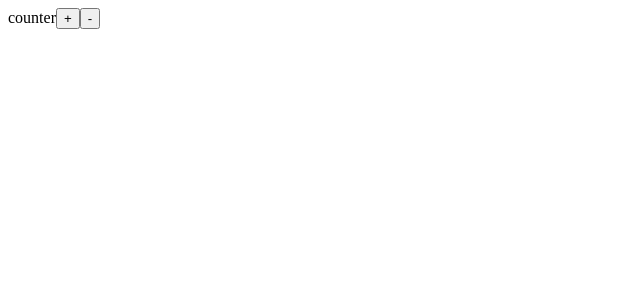
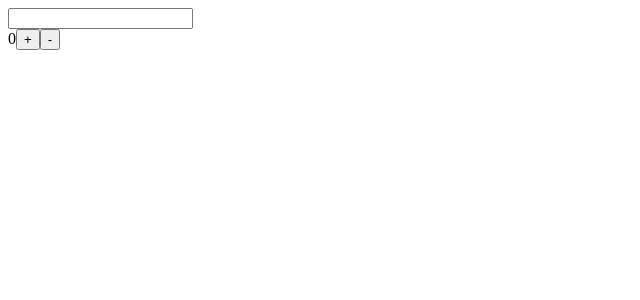
Before and after one commit to dngwoo/react-typescript-tutorial, a React (Create React App) app: page / in a window 1280 px wide. Shown: the top 300 px of the page, without its empty margins (0-640 px from the left). Built offline with nearby package versions, Linux system fonts and the light colour scheme.

Commit message:
input 이벤트 넘겨보기

```diff
--- a/src/App2.tsx
+++ b/src/App2.tsx
@@ -1,13 +1,16 @@
 import React, { Component } from 'react'
+import { Form, Input } from './input'
 import Number from './Number'
 
 interface IState{
-    counter: number
+    counter: number;
+    value: string;
 }
 
 class App extends Component<{}, IState>{ // P는 props, S는 state를 의미한다.
     state = {
-        counter: 0
+        counter: 0,
+        value: ''
     }
     add = (): void => { // 타입추론을 통해 알아서 return값이 void인것을 지정해준다. 하지만 명시해줘도 상관없다.
         this.setState(prev => {
@@ -23,13 +26,19 @@ class App extends Component<{}, IState>{ // P는 props, S는 state를 의미한
             }
         })
     }
+    onChange = (event: React.SyntheticEvent<HTMLInputElement>) => {
+        console.log(event)
+    }
     render(){
-        const { counter } = this.state
+        const { counter,value } = this.state
         return (
             <>
                 {/* count에 값을 Number.tsx에서 정해준 number가 아닌 다른 값이 넘어가면 에러 표시가 난다.
                 원래 이 에러는 실행이 되야 나오는 콘솔에서 나오는 에러인데 바로 확인 가능하다는 점에서 매우 좋다. */}
-                <Number count={'counter'}></Number>
+                <Form>
+                    <Input value={value} onChange={this.onChange}></Input>
+                </Form>
+                <Number count={counter}></Number>
                 <button onClick={this.add}>+</button>
                 <button onClick={this.minus}>-</button>
             </>
--- /dev/null
+++ b/src/input.tsx
@@ -0,0 +1,9 @@
+import React from 'react';
+
+interface IInputProps{
+    value: string;
+    onChange: (event: React.SyntheticEvent<HTMLInputElement>) => void;
+}
+
+export const Input: React.FunctionComponent<IInputProps> = ({value, onChange}) => <input type="text" value={value} onChange={onChange}/>
+export const Form: React.FunctionComponent = ({children}) => <form>{children}</form> // children은 오류가 나지 않는다. 모든 리액트 컴포넌트는 children이라는 값을 받을 수 있기 때문이다.
```
